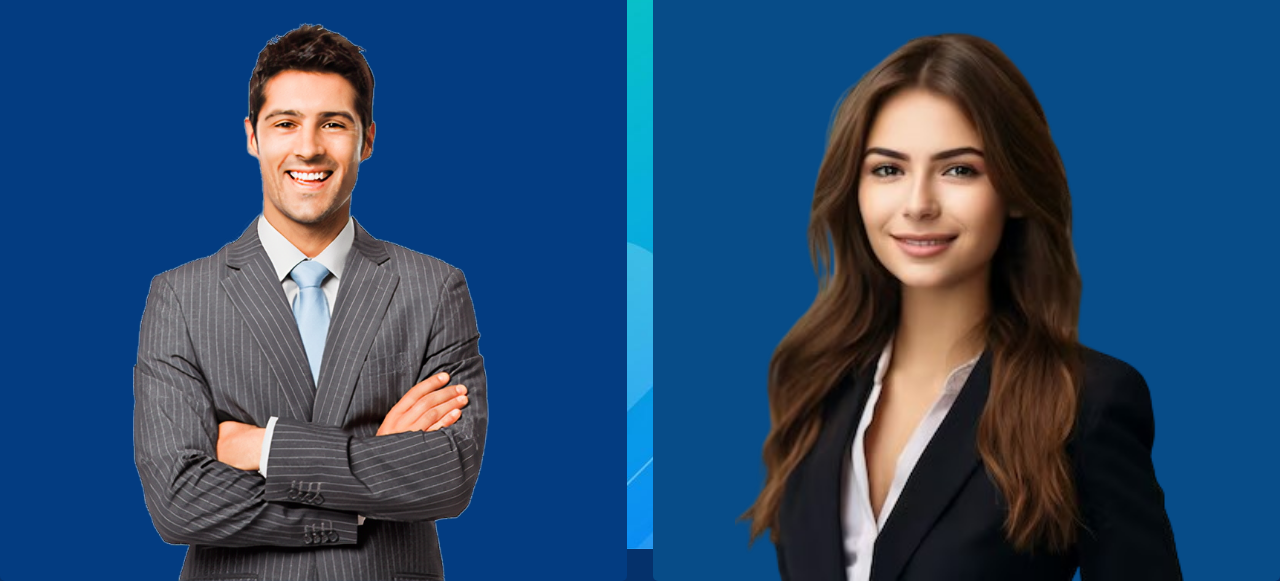
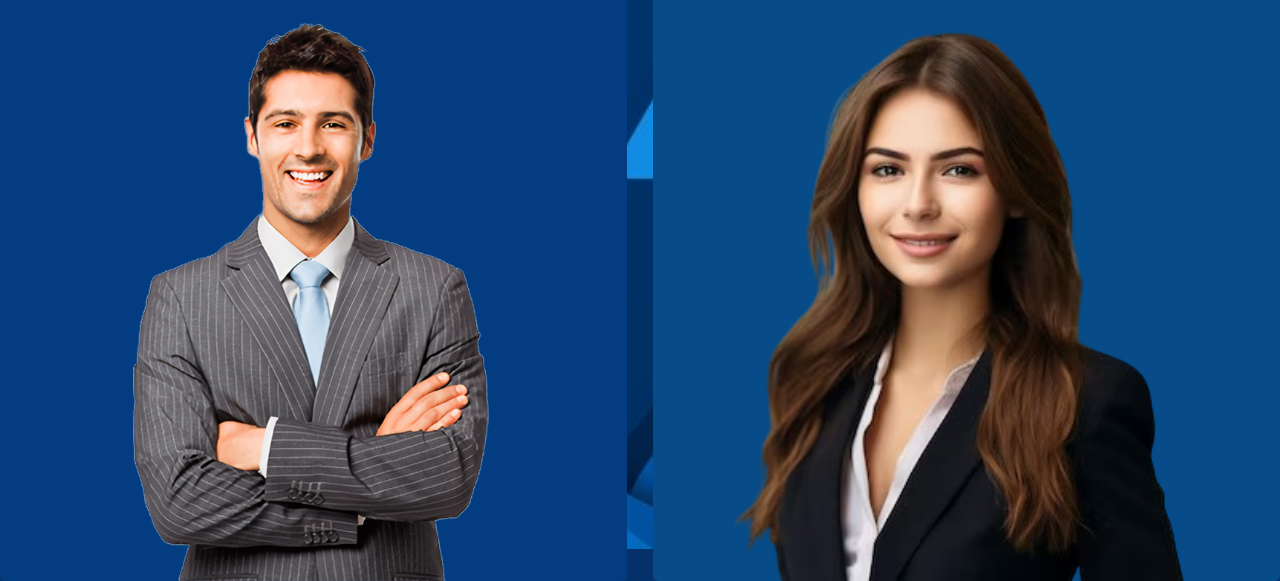
Before and after one commit to SkalappTest/Test_Vocacional, a plain HTML site: page index.html in a window 1280 px wide. Shown: the part 304-885 px from the top of the page. Drawn offline with Linux system fonts and the light colour scheme.

Commit message:
Add files via upload

```diff
--- a/style/style.css
+++ b/style/style.css
@@ -8,7 +8,7 @@ body, html {
 }
 
 body {
-    background-image: url('/resources/Fondo.jpg');
+    background-image: url('/resources/backpaper-ori.jpg');
     background-size: 100%;
     background-repeat: no-repeat;
     background-color: rgb(5, 49, 107);
```
